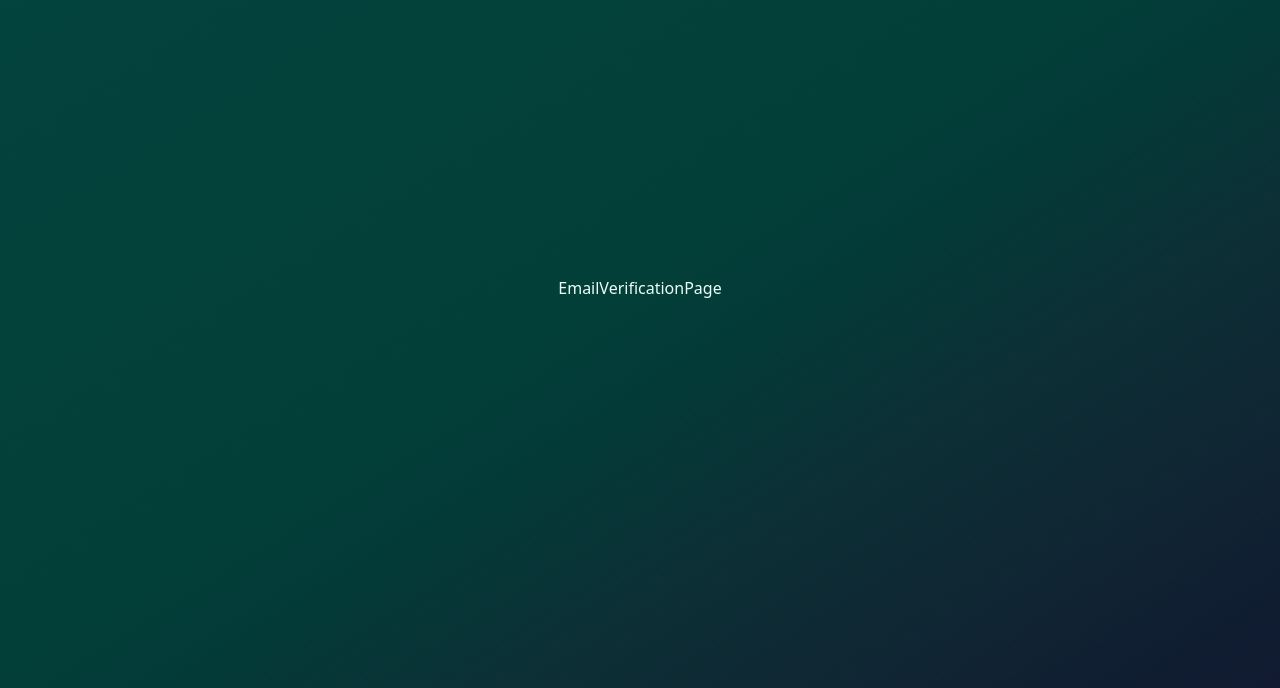
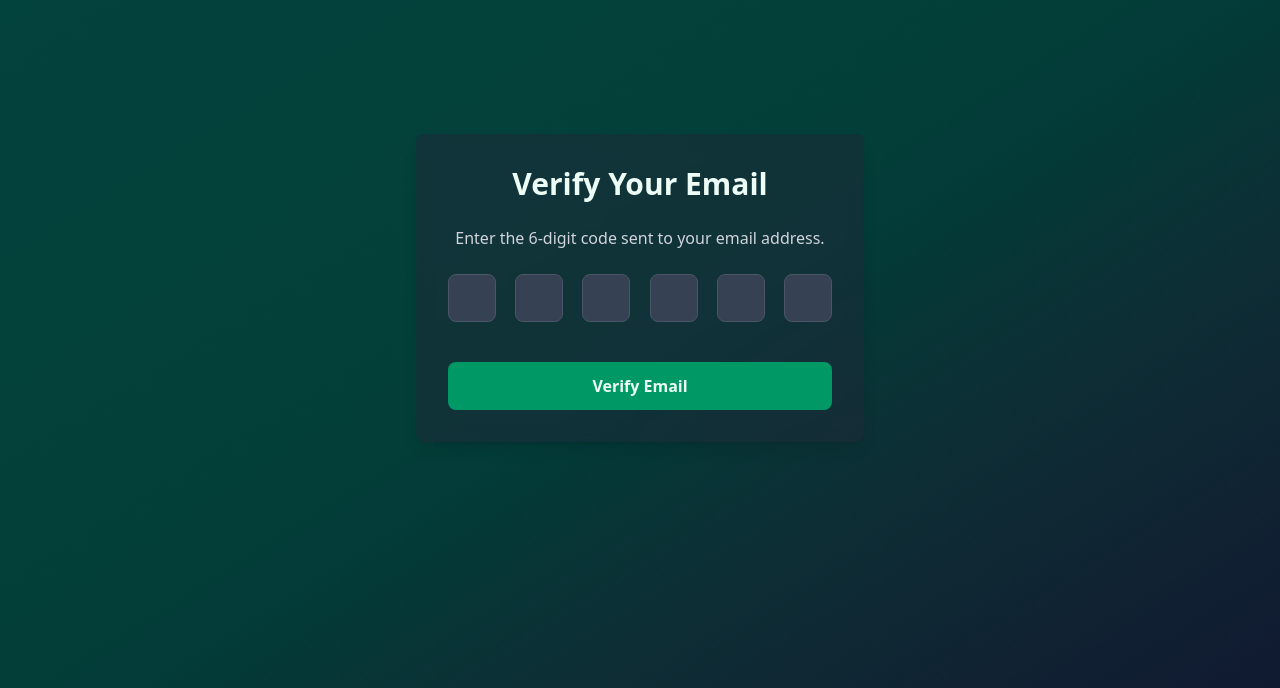
Before and after one commit to oleg-sazonov/auth-verification-service, a React (Vite) app in the folder frontend/: page /verify-email in a window 1280 px wide. Shown: the part 112-800 px from the top of the page. Built offline with nearby package versions, Linux system fonts and the light colour scheme.

Commit message:
feat: implement EmailVerificationPage

```diff
--- a/frontend/src/pages/EmailVerificationPage.tsx
+++ b/frontend/src/pages/EmailVerificationPage.tsx
@@ -1,5 +1,75 @@
+import { useRef, useState } from "react";
+import { useNavigate } from "react-router-dom";
+import { motion } from "framer-motion";
+import { Loader } from "lucide-react";
+
 const EmailVerificationPage = () => {
-    return <div>EmailVerificationPage</div>;
+    const [code, setCode] = useState(["", "", "", "", "", ""]);
+    const inputRefs = useRef<(HTMLInputElement | null)[]>([]);
+    const navigate = useNavigate(); // For navigation after verification
+
+    const isLoading = false; // Replace with actual loading state
+
+    const handleChange = (index: number, value: string) => {};
+
+    const handleKeyDown = (
+        index: number,
+        e: React.KeyboardEvent<HTMLInputElement>
+    ) => {};
+
+    return (
+        <motion.div
+            initial={{ opacity: 0, y: 20 }}
+            animate={{ opacity: 1, y: 0 }}
+            transition={{ duration: 0.5 }}
+            className="w-full max-w-md overflow-hidden rounded-lg bg-gray-800/50 shadow-lg backdrop-blur-sm"
+        >
+            <div className="p-8">
+                <h2 className="mb-6 text-center text-3xl font-bold text-emerald-50">
+                    Verify Your Email
+                </h2>
+                <p className="text-center text-gray-300 mb-6">
+                    Enter the 6-digit code sent to your email address.
+                </p>
+                <form className="space-y-6">
+                    <div className="flex justify-between">
+                        {code.map((digit, index) => (
+                            <input
+                                key={index}
+                                type="text"
+                                maxLength={6}
+                                value={digit}
+                                ref={(el) => {
+                                    inputRefs.current[index] = el;
+                                }}
+                                className="w-12 h-12 text-center text-2xl font-bold bg-gray-700 border border-gray-600 rounded-lg text-emerald-50 focus:border-emerald-500 focus:outline-none focus:ring-2 focus:ring-emerald-500"
+                                onChange={(e) =>
+                                    handleChange(index, e.target.value)
+                                }
+                                onKeyDown={(e) => handleKeyDown(index, e)}
+                            />
+                        ))}
+                    </div>
+
+                    <motion.button
+                        whileHover={{ scale: 1.02 }}
+                        whileTap={{ scale: 0.98 }}
+                        type="submit"
+                        className="mt-4 w-full cursor-pointer rounded-lg bg-emerald-600 py-3 text-base font-semibold text-emerald-50 transition hover:bg-emerald-700 focus:outline-none focus:ring-2 focus:ring-emerald-500 focus:ring-offset-2 focus:ring-offset-gray-800"
+                        disabled={isLoading}
+                    >
+                        {isLoading ? (
+                            <div className="flex items-center justify-center">
+                                <Loader className="animate-spin mr-2 h-5 w-5 text-emerald-50" />
+                            </div>
+                        ) : (
+                            "Verify Email"
+                        )}
+                    </motion.button>
+                </form>
+            </div>
+        </motion.div>
+    );
 };
 
 export default EmailVerificationPage;
```
